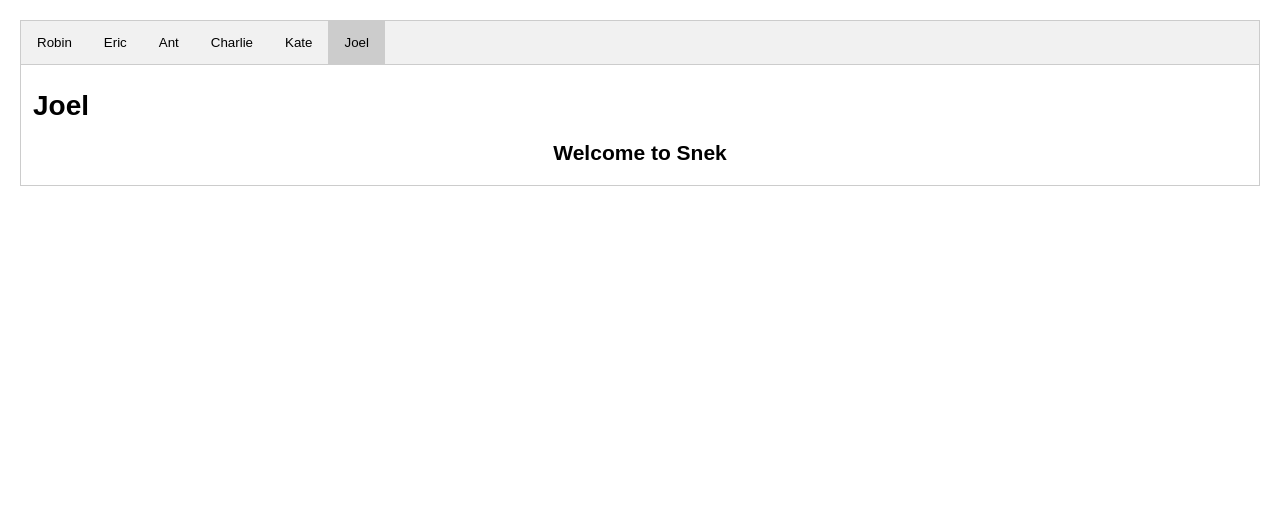
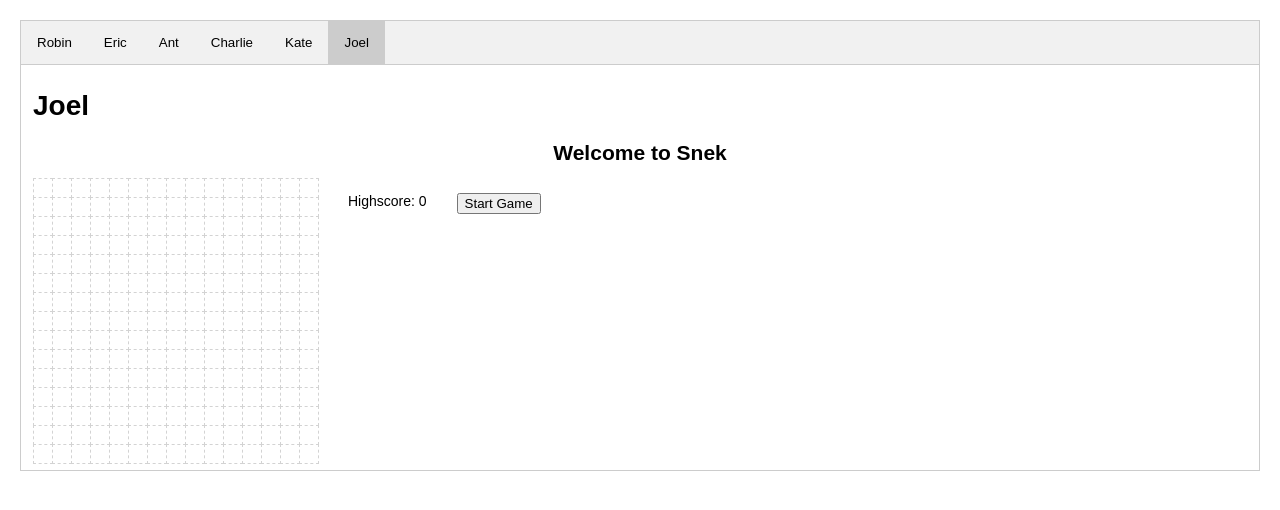
Before and after one commit to Softwire/cakes-and-ladders, a React (Create React App) app: page / in a window 1280 px wide. Both pictures are taken after a click on the button "Joel". Shown: the top 510 px of the page. Built offline with nearby package versions, Linux system fonts and the light colour scheme.

Commit message:
fixed the Snek game

```diff
--- a/src/App.js
+++ b/src/App.js
@@ -1,10 +1,7 @@
 import React, { Component } from 'react';
 import './App.css';
 import RobinsElement from './RobinsElement.jsx';
-import Dynamite from "./Dynamite.js";
-import Game from "./snekboard.js";
-import Board from "./snekboard.js";
-import Square from "./snekboard.js";
+import JoelGame from "./snekboard.js";
 import Snake from './Snake.js';
 
 class App extends Component {
@@ -28,7 +25,7 @@ class App extends Component {
           <h1> Joel </h1>
             <div className="App">
               <h1 className="App-title">Welcome to Snek</h1>
-
+                <JoelGame/>
             </div>
         </div>
         <div id="Eric" className="tabcontent">
--- a/src/snekboard.js
+++ b/src/snekboard.js
@@ -45,7 +45,7 @@ class Board extends React.Component {
     }
 }
 
-class Game extends React.Component {
+class JoelGame extends React.Component {
     constructor(props) {
         super(props);
         this.state = {
@@ -59,8 +59,6 @@ class Game extends React.Component {
         this.startGame = this.startGame.bind(this);
         this.setDirection = this.setDirection.bind(this);
         this.moveFood = this.moveFood.bind(this);
-
-        this.startGame();
     }
 
 
@@ -83,7 +81,7 @@ class Game extends React.Component {
             direction: 39,
         });
         this.moveFood();
-        setInterval(this.moveSnake,150);
+        this.moveSnakeInterval = setInterval(this.moveSnake,120);
     }
 
     moveSnake() {
@@ -118,16 +116,12 @@ class Game extends React.Component {
 
         if(!this.checkInBoard(newSnake) || !this.checkNoOverlap(newSnake[0], newSnake.slice(1))){
             alert("Game Ova");
-            this.setState({
-                snake:[],
-            });
-            this.moveFood();
+            clearTimeout(this.moveSnakeInterval);
+            this.setState({snake:[]})
         }
-
-
-
-
-        this.updateBoard();
+        else{
+            this.updateBoard();
+        }
     }
 
     checkIfAteFood(newSnake){
@@ -183,9 +177,10 @@ class Game extends React.Component {
                     />
                 </div>
                 <ul>Highscore: {this.state.highscore}</ul>
+                <ul> <button onClick = {() => {this.startGame()}}> Start Game </button></ul>
             </div>
         );
     }
 }
 
-export default Game;
+export default JoelGame;
```
Also changed, not shown: 1 other file (tests, documents, lock files or other folders).
